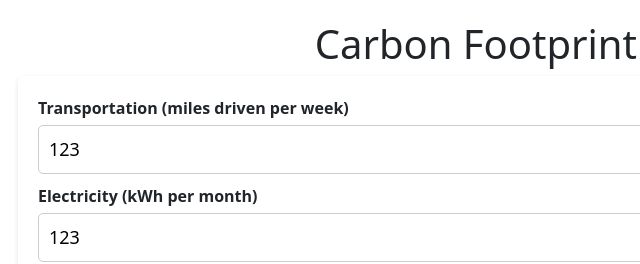
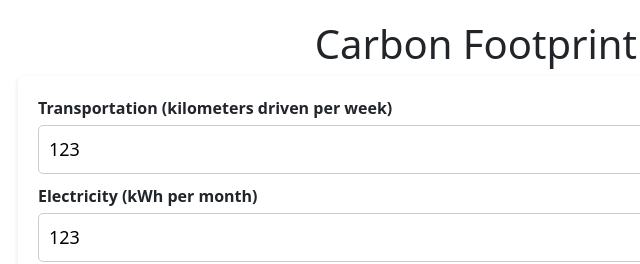
Before and after one commit to homurrl/The-Repository-of-Mystery, a plain HTML site: page PROJ1CarbonFootprintCalculator/index.html in a window 1280 px wide. Shown: the top 264 px of the page, 64-704 px from the left. Drawn offline with nearby package versions, Linux system fonts and the light colour scheme; files that its build step writes are made by us from their sources.

Commit message:
updated values to reflect SI units

```diff
--- a/PROJ1CarbonFootprintCalculator/index.html
+++ b/PROJ1CarbonFootprintCalculator/index.html
@@ -17,7 +17,7 @@
   <div class="container">
     <h1>Carbon Footprint Calculator</h1>
     <form id="carbon-form">
-      <label for="transportation">Transportation (miles driven per week)</label>
+      <label for="transportation">Transportation (kilometers driven per week)</label>
       <input value="123" type="number" id="transportation" name="transportation" required>
 
       <label for="electricity">Electricity (kWh per month)</label>
```
